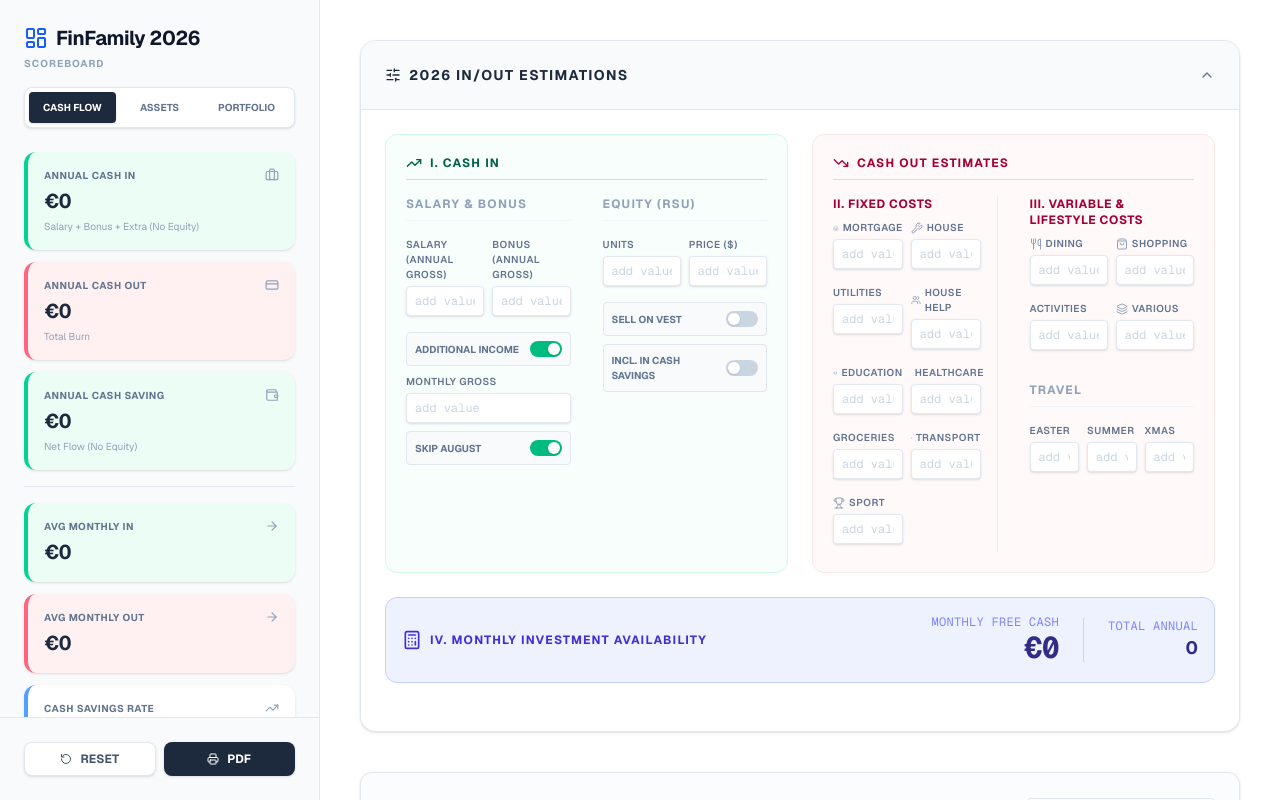
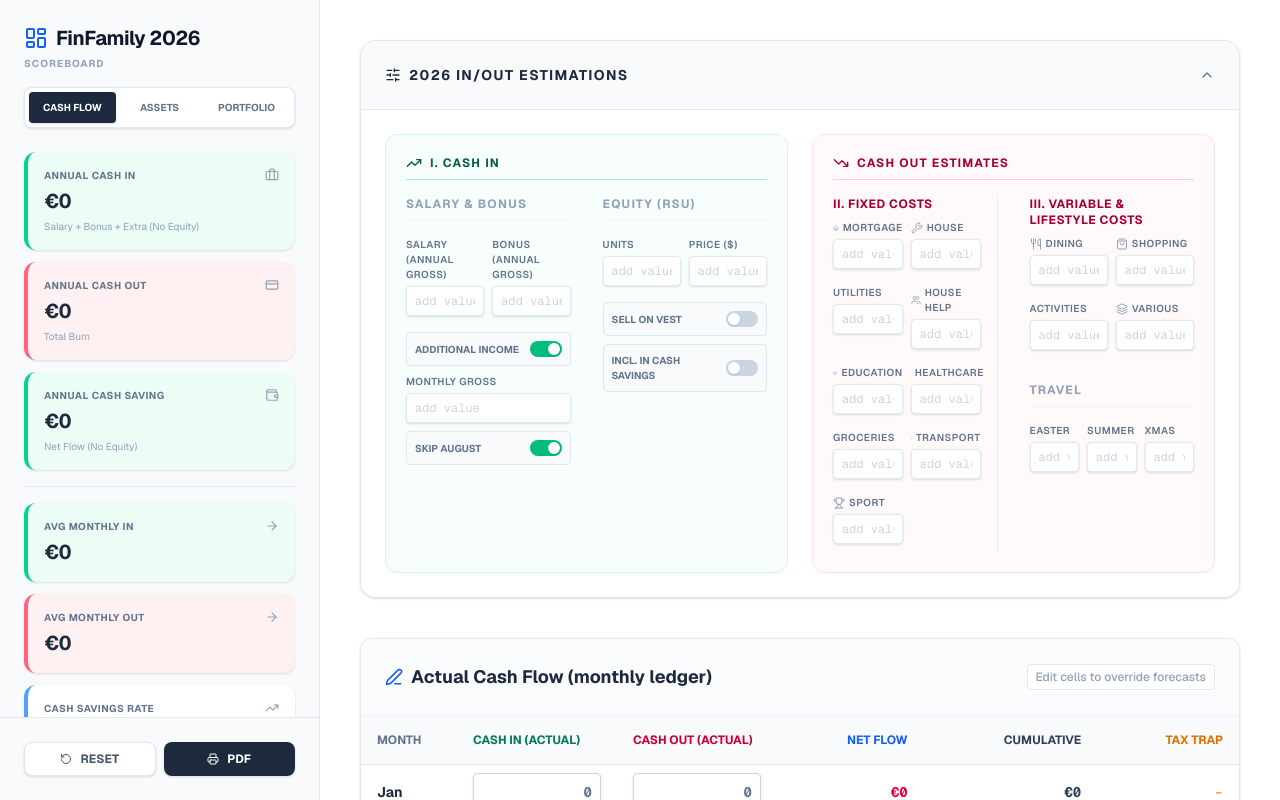
Before and after one commit to lucacanzi-a11y/finance-dashboard-2026, a Next.js app: page / in a window 1280 px wide. Shown: the top 800 px of the page. Built offline with nearby package versions, Linux system fonts and the light colour scheme.

Commit message:
Final v15

```diff
--- a/src/app/page.tsx
+++ b/src/app/page.tsx
@@ -11,7 +11,7 @@ import {
   ShoppingCart, Car, Utensils, Heart, Users, Shirt, Trophy, Printer, FileText, Layers,
   CreditCard, DollarSign, Wrench, ShoppingBag, Building2, Coins, CandlestickChart, Plus, Trash2,
   Landmark, ArrowRight, PieChart as PieChartIcon, BarChart3, SlidersHorizontal, LayoutDashboard,
-  Edit3, ChevronDown, ChevronUp, Calculator
+  Edit3, ChevronDown, ChevronUp, Calculator, Target
 } from 'lucide-react';
 
 // --- Types & Interfaces ---
@@ -515,7 +515,7 @@ export default function FinanceDashboard() {
 
   const [state, setState] = useState<AppState>(() => {
     if (typeof window !== 'undefined') {
-      const saved = localStorage.getItem('finance_dashboard_2026_v24');
+      const saved = localStorage.getItem('finance_dashboard_2026_v25');
       if (saved) {
         try {
           const parsed = JSON.parse(saved);
@@ -532,7 +532,7 @@ export default function FinanceDashboard() {
   });
 
   useEffect(() => {
-    localStorage.setItem('finance_dashboard_2026_v24', JSON.stringify(state));
+    localStorage.setItem('finance_dashboard_2026_v25', JSON.stringify(state));
   }, [state]);
 
   // Engines
@@ -549,8 +549,8 @@ export default function FinanceDashboard() {
     const taxDebt = projection[11].cumulativeTaxDebt;
     const netLiquidity = projection[11].cumulativeCash;
 
-    // Monthly Average Availability
-    const monthlyInvestmentAvailability = netLiquidity / 12;
+    // Monthly Average Availability: 80% of (Annual Net / 12)
+    const monthlyInvestmentAvailability = (netLiquidity / 12) * 0.80;
 
     const baseCashIncome = projection.reduce((acc, curr) => acc + curr.salary + curr.consultancy, 0);
     const equityIncome = state.equity.includeInSavingsRate ? totalEquityValue : 0;
@@ -650,6 +650,8 @@ export default function FinanceDashboard() {
               <KPICard title="Avg Monthly In" value={formatCurrency(cashFlowTotals.totalCashIncome / 12)} icon={ArrowRight} highlight={true} />
               <KPICard title="Avg Monthly Out" value={formatCurrency(cashFlowTotals.totalExpenses / 12)} icon={ArrowRight} secondary={true} />
               <KPICard title={state.equity.includeInSavingsRate ? "Total Savings Rate" : "Cash Savings Rate"} value={`${cashFlowTotals.dynamicSavingsRate.toFixed(1)}%`} subtext="Efficiency Ratio" icon={TrendingUp} />
+
+              <KPICard title="Invest Avail / Mo" value={formatCurrency(cashFlowTotals.monthlyInvestmentAvailability)} subtext="80% of Monthly Net" icon={Target} highlight={true} />
 
               <div className="border-t border-slate-200 my-4"></div>
 
@@ -804,28 +806,6 @@ export default function FinanceDashboard() {
                      </div>
 
                    </div>
-
-                   {/* IV. INVESTMENT AVAILABILITY (RESULT) - MOVED TO BOTTOM */}
-                   <div className="mt-6 mb-6">
-                     <div className="bg-indigo-50 border border-indigo-200 p-4 rounded-xl flex items-center gap-6">
-                        <div className="flex items-center gap-2 text-indigo-700">
-                           <Calculator size={20} />
-                           <span className="text-xs font-bold uppercase tracking-widest">IV. Monthly Investment Availability</span>
-                        </div>
-                        <div className="flex-1"></div>
-                        <div className="text-right flex items-center gap-6">
-                           <div>
-                              <div className="text-xs font-mono text-indigo-400 uppercase tracking-wide">Monthly Free Cash</div>
-                              <div className="text-3xl font-bold font-mono tracking-tight text-indigo-900">{formatCurrency(cashFlowTotals.monthlyInvestmentAvailability)}</div>
-                           </div>
-                           <div className="text-right border-l border-indigo-200 pl-6">
-                              <div className="text-xs font-mono text-indigo-400 uppercase tracking-wide">Total Annual</div>
-                              <div className="text-lg font-bold text-indigo-900">{formatCompact(cashFlowTotals.netLiquidity)}</div>
-                           </div>
-                        </div>
-                     </div>
-                   </div>
-
                  </div>
                )}
              </div>
```
